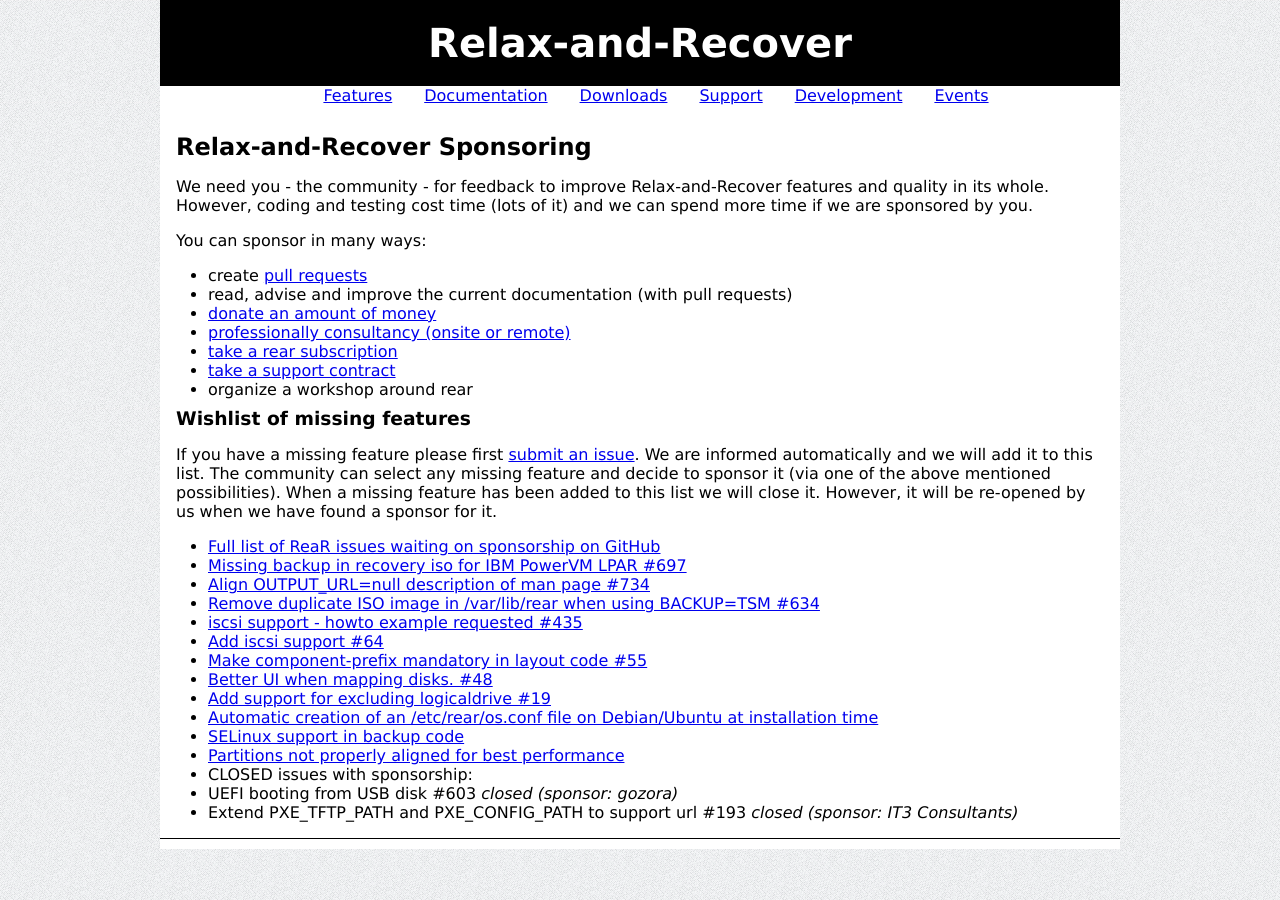
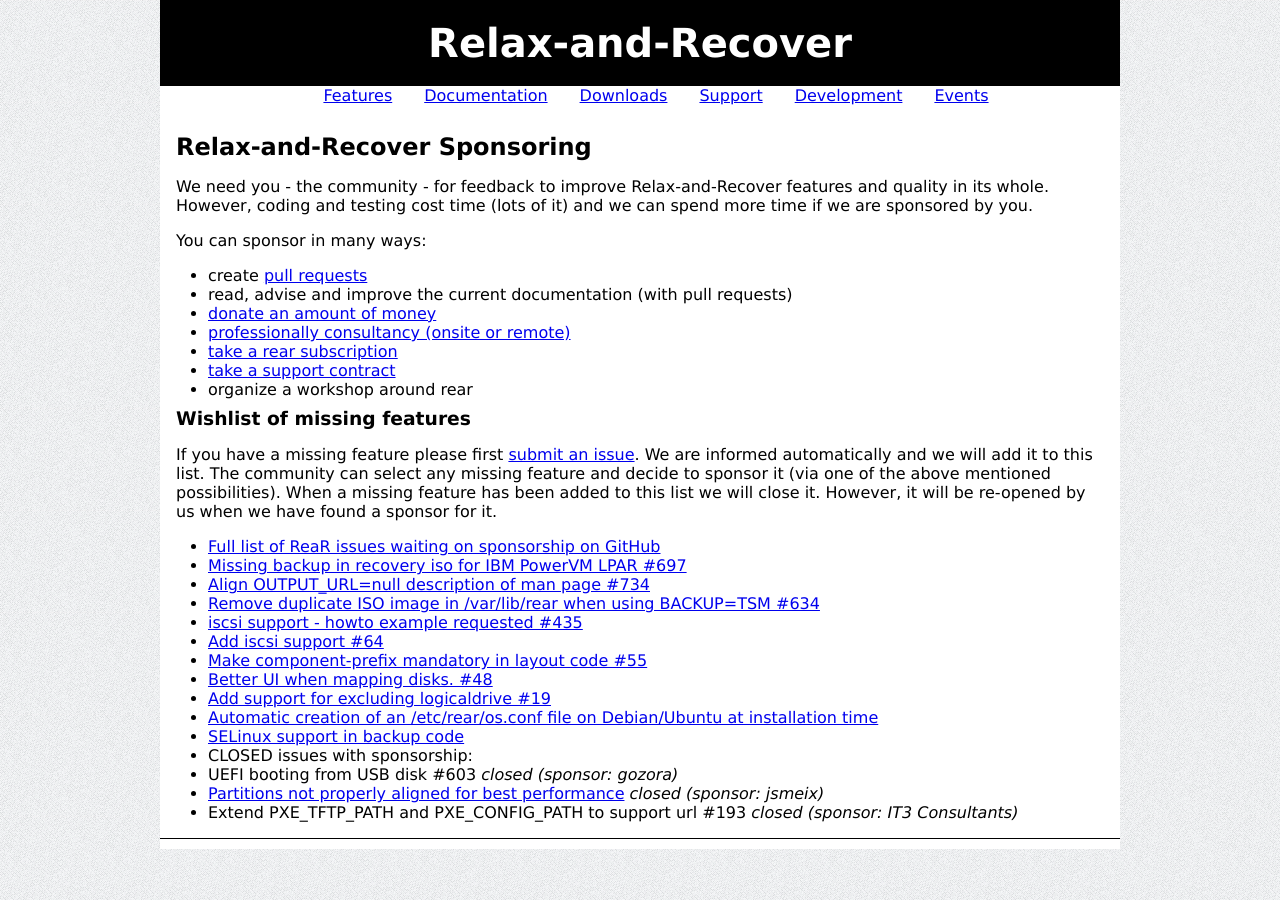
Before and after one commit to rear/rear.github.com, a Jekyll site: the page built from support/sponsors.md, in a window 1280 px wide. Built offline with Jekyll 4.4.1, drawn with Linux system fonts in a browser that asks for light colours; comment, search, counter and statistics services are not loaded.

Commit message:
small update in sponsors issues list
Signed-off-by: Gratien D'haese <gratien.dhaese@gmail.com>

```diff
--- a/support/sponsors.md
+++ b/support/sponsors.md
@@ -31,7 +31,7 @@
  - [Add support for excluding logicaldrive #19](https://github.com/rear/rear/issues/19)
  - [Automatic creation of an /etc/rear/os.conf file on Debian/Ubuntu at installation time](//github.com/rear/rear/issues/468)
  - [SELinux support in backup code](https://github.com/rear/rear/issues/44)
- - [Partitions not properly aligned for best performance](https://github.com/rear/rear/issues/102)
  - CLOSED issues with sponsorship:
  - UEFI booting from USB disk #603 *closed (sponsor: gozora)*
+ - [Partitions not properly aligned for best performance](https://github.com/rear/rear/issues/102) *closed (sponsor: jsmeix)*
  - Extend PXE_TFTP_PATH and PXE_CONFIG_PATH to support url #193 *closed (sponsor: IT3 Consultants)*
```
